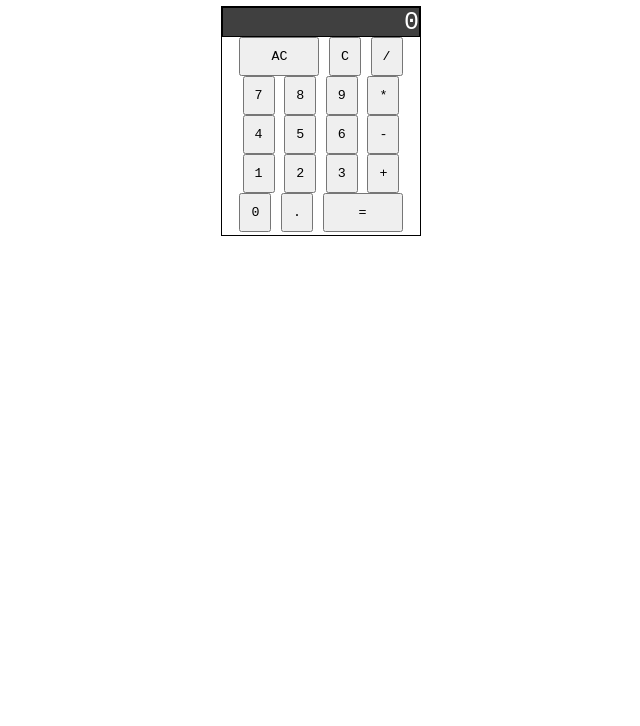
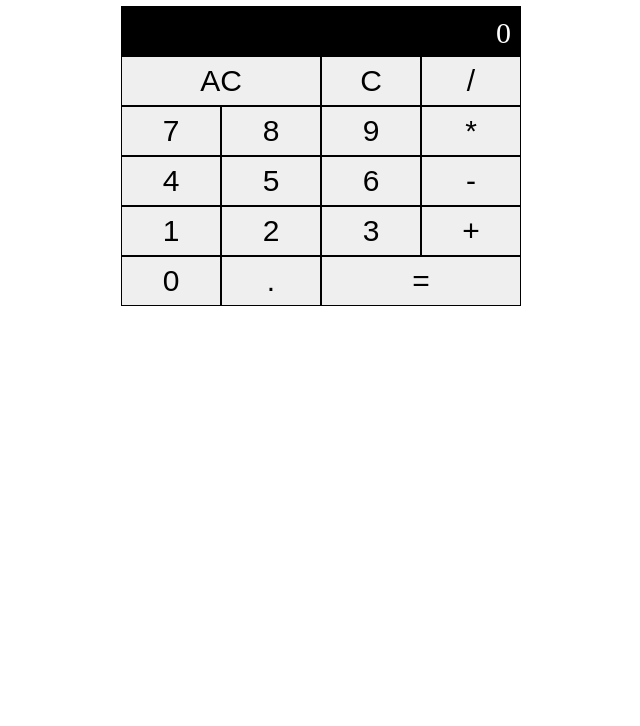
Before and after one commit to rodolfosza/Javascript-simple-calculator, a plain HTML site: page index.html in a window 1280 px wide. Shown: the part 74-800 px from the top of the page, without its empty margins (319-959 px from the left). Drawn offline with Linux system fonts and the light colour scheme.

Commit message:
update files

```diff
--- a/calc.js
+++ b/calc.js
@@ -1,7 +1,7 @@
 const numsBtn = document.querySelectorAll('[data-num]')
 const operationBtn = document.querySelectorAll('[data-operation]')
-const clearAllBtn = document.querySelector('.allclear')
-const clearBtn = document.querySelector('.clear')
+const clearAllBtn = document.querySelector('[data-allclear]')
+const clearBtn = document.querySelector('[data-clear]')
 const equalBtn = document.querySelector('[data-equal]')
 const dataOutput = document.querySelector('[data-output]')
 
@@ -10,17 +10,14 @@ let currentNum = ''
 let oper = ''
 let calcNumbers = ''
 
-function addNumber(num){
-    if(num === '.' && currentNum.includes('.')) return
+function addNumber(num) {
+    if (num === '.' && currentNum.includes('.')) return
     currentNum = currentNum + num
-    console.log(num)
 }
 
-function addOperation(operation){
-    console.log(operation)
-    dataOutput.textContent = operation.innerText
-    if(currentNum === '') return
-    if(prevNum !== ''){
+function addOperation(operation) {
+    if (currentNum === '') return
+    if (prevNum !== '') {
         calcMath()
     }
     oper = operation
@@ -28,21 +25,20 @@ function addOperation(operation){
     currentNum = ''
 }
 
-function clearAllDisplay(){
+function clearAllDisplay() {
     currentNum = ''
     prevNum = ''
     oper = undefined
 }
 
-function clearLastNum(){
-    currentNum = currentNum.slice(0,-1)
+function clearLastNum() {
+    currentNum = currentNum.slice(0, -1)
 }
 
-function calcMath(){
+function calcMath() {
     let calculation
     const prev = parseFloat(prevNum)
     const current = parseFloat(currentNum)
-    if (isNaN(prev) || isNaN(current)) return
     switch (oper) {
         case '+':
             calculation = prev + current
@@ -53,7 +49,7 @@ function calcMath(){
         case '*':
             calculation = prev * current
             break
-        case '÷':
+        case '/':
             calculation = prev / current
             break
         default:
@@ -64,35 +60,35 @@ function calcMath(){
     prevNum = ''
 }
 
-function displayDigits(){
+function displayDigits() {
     dataOutput.textContent = currentNum
 }
 
-numsBtn.forEach(btn =>{
-    btn.addEventListener('click', () =>{
+numsBtn.forEach(btn => {
+    btn.addEventListener('click', () => {
         addNumber(btn.textContent)
         displayDigits()
     })
 })
 
-operationBtn.forEach(btn =>{
-    btn.addEventListener('click', () =>{
+operationBtn.forEach(btn => {
+    btn.addEventListener('click', () => {
         addOperation(btn.textContent)
         displayDigits()
     })
 })
 
-equalBtn.addEventListener('click', () =>{
+equalBtn.addEventListener('click', () => {
     calcMath()
     displayDigits()
 })
 
-clearAllBtn.addEventListener('click', () =>{
+clearAllBtn.addEventListener('click', () => {
     clearAllDisplay()
     displayDigits()
 })
 
-clearBtn.addEventListener('click', () =>{
+clearBtn.addEventListener('click', () => {
     clearLastNum()
     displayDigits()
 })
--- a/index.html
+++ b/index.html
@@ -1,5 +1,6 @@
 <!DOCTYPE html>
 <html lang="en">
+
 <head>
     <meta charset="UTF-8">
     <meta name="viewport" content="width=device-width, initial-scale=1.0">
@@ -7,36 +8,30 @@
     <script src="calc.js" defer></script>
     <title>Javascript Calc</title>
 </head>
+
 <body>
     <h1>Javascript Calc</h1>
     <div id="calculator">
-        <div class="output">
-            <div data-output class="view">0</div>
-        </div>
-        <div class="digits">
-            <button class="allclear" style="width: 80px" >AC</button>
-            <button class="clear">C</button>
+        <div data-output>0</div>
+        <button data-allclear>AC</button>
+        <button data-clear>C</button>
         <button data-operation>/</button>
-            <br>
         <button data-num>7</button>
         <button data-num>8</button>
         <button data-num>9</button>
         <button data-operation>*</button>
-            <br>
         <button data-num>4</button>
         <button data-num>5</button>
         <button data-num>6</button>
         <button data-operation>-</button>
-            <br>
         <button data-num>1</button>
         <button data-num>2</button>
         <button data-num>3</button>
         <button data-operation>+</button>
-            <br>
         <button data-num>0</button>
         <button data-num>.</button>
-            <button data-equal style="width: 80px">=</button>
-        </div>
+        <button data-equal>=</button>
     </div>
 </body>
+
 </html>
--- a/style.css
+++ b/style.css
@@ -1,36 +1,52 @@
 * {
     box-sizing: border-box;
-    font-family: 'Courier New', Courier, monospace;
-    font-weight: normal;
+  }
+
+body {
+    display: flex;
+    flex-direction: column;
+    align-items: center;
+    justify-content: center;
+    padding: 0;
+    margin: 0;
 }
 
-body{
-    padding: 0;
-    margin: 0;
+h1 {
     text-align: center;
 }
 
 #calculator{
-    margin: 0 auto;
-    width: 200px;
-    height: 230px;
-    border: 1px solid black;
+    display: grid;
+    justify-content: center;
+    align-content: center;
+    grid-template-columns: repeat(4, 100px);
+    grid-template-rows: repeat(6, 50px);
 }
 
-.output{
-    color: white;
-    background-color: rgba(0, 0, 0, 0.75);
-    border: 1px solid black;
-    text-align: right;
-    vertical-align: middle;
-    height: 30px;
-    font-size: 25px;
+[data-output]{
+    grid-column: 1 / 5;
+    background-color: #000;
+    color: #fff;
+    display: flex;
+    flex-direction: column;
+    align-items: flex-end;
+    justify-content: space-around;
+    padding: 10px;
+    font-size: 30px;
 }
 
-button {
-    padding: 10px;
+[data-equal], [data-allclear]{
+    grid-column: span 2;
+}
+
+button{
+    font-size: 30px;
+    border: 1px solid #000;
+    cursor: pointer;
 }
 
 button:hover{
-    background-color: rgba(255, 255, 255, 0.1);
+    background-color: #000;
+    color: #fff;
+    border: 1px solid #fff;
 }
```
Also changed, not shown: 1 other file. Lines whose indentation alone changed are shown as unchanged.
